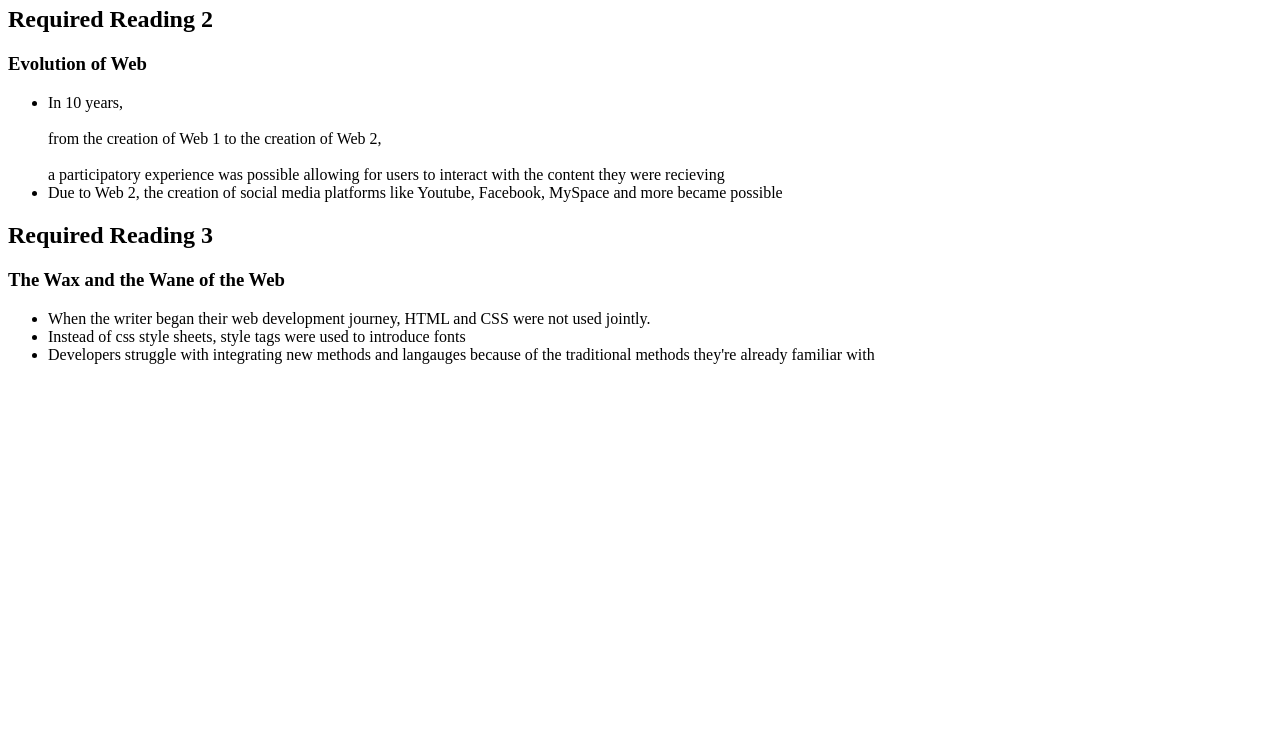
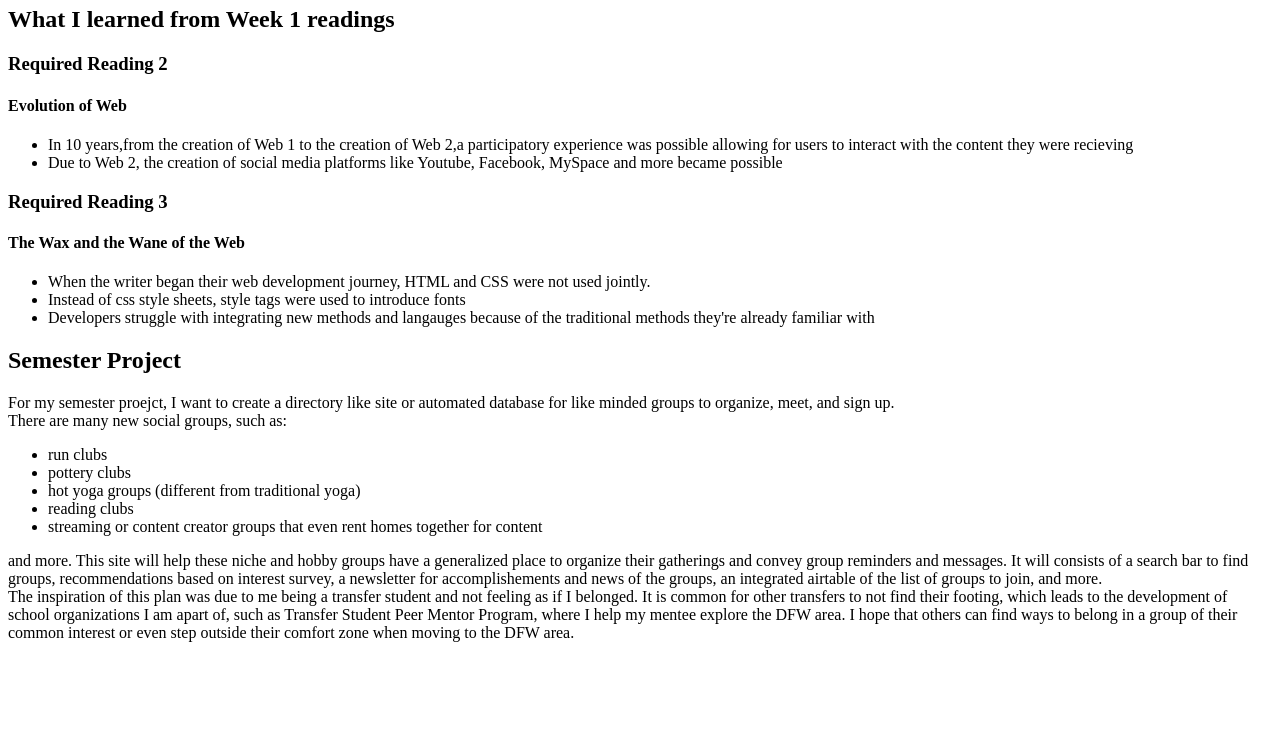
Before and after one commit to mazikobakuwa-netizen/mazikointernetstudio1, a plain HTML site: page asg1/index.html in a window 1280 px wide. Shown: the part 60-800 px from the top of the page. Drawn offline with Linux system fonts and the light colour scheme.

Commit message:
Update index.html

```diff
--- a/asg1/index.html
+++ b/asg1/index.html
@@ -1,16 +1,29 @@
 <body>
-  <h1>What I learned from Reading Materials</h1>
-    <h2>Required Reading 2</h2>
-      <h3>Evolution of Web</h3>
+  <h1>Week 1: Intro to HTML</h1>
+    <h2>What I learned from Week 1 readings</h2>
+      <h3>Required Reading 2</h3>
+        <h4>Evolution of Web</h4>
           <ul>
-          <li>In 10 years, <br><br>from the creation of Web 1 to the creation of Web 2,<br><br> a participatory experience was possible allowing for users to interact with the content they were recieving</li>
+            <li>In 10 years,from the creation of Web 1 to the creation of Web 2,a participatory experience was possible allowing for users to interact with the content they were recieving</li>
             <li>Due to Web 2, the creation of social media platforms like Youtube, Facebook, MySpace and more became possible</li>
           </ul>
-    <h2>Required Reading 3</h2>
-      <h3>The Wax and the Wane of the Web</h3>
+      <h3>Required Reading 3</h3>
+        <h4>The Wax and the Wane of the Web</h4>
           <ul>
             <li> When the writer began their web development journey, HTML and CSS were not used jointly.</li>
             <li> Instead of css style sheets, style tags were used to introduce fonts</li>
             <li>Developers struggle with integrating new methods and langauges because of the traditional methods they're already familiar with</li>
           </ul>
+      <h2>Semester Project</h2>
+         <p>For my semester proejct, I want to create a directory like site or automated database for like minded groups to organize, meet, and sign up. <br>There are many new social groups, such as: <br>
+           <ul>
+             <li>run clubs</li>
+             <li>pottery clubs</li>
+             <li>hot yoga groups (different from traditional yoga)</li>
+             <li>reading clubs</li>
+             <li>streaming or content creator groups that even rent homes together for content</li>
+           </ul>
+          and more. This site will help these niche and hobby groups have a generalized place to organize their gatherings and convey group reminders and messages. It will consists of a search bar to find groups, recommendations based on interest survey, a newsletter for accomplishements and news of the groups, an integrated airtable of the list of groups to join, and more.<br>
+          The inspiration of this plan was due to me being a transfer student and not feeling as if I belonged. It is common for other transfers to not find their footing, which leads to the development of school organizations I am apart of, such as Transfer Student Peer Mentor Program, where I help my mentee explore the DFW area. I hope that others can find ways to belong in a group of their common interest or even step outside their comfort zone when moving to the DFW area.
+           </p>
 </body>
```
Lines whose indentation alone changed are shown as unchanged.
